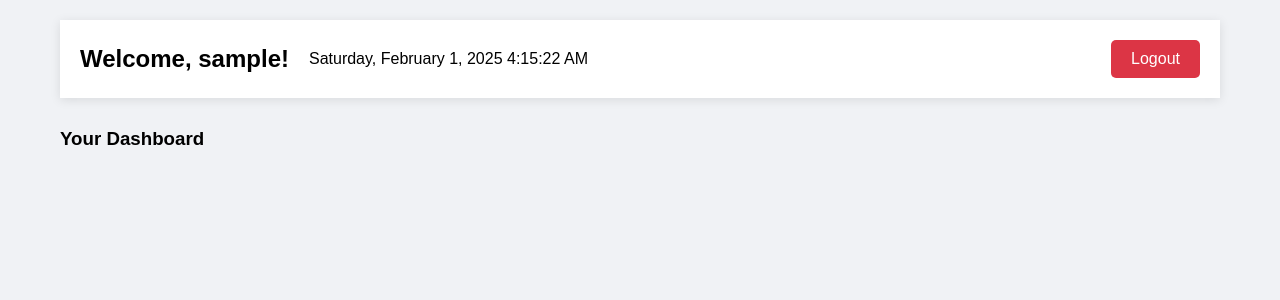
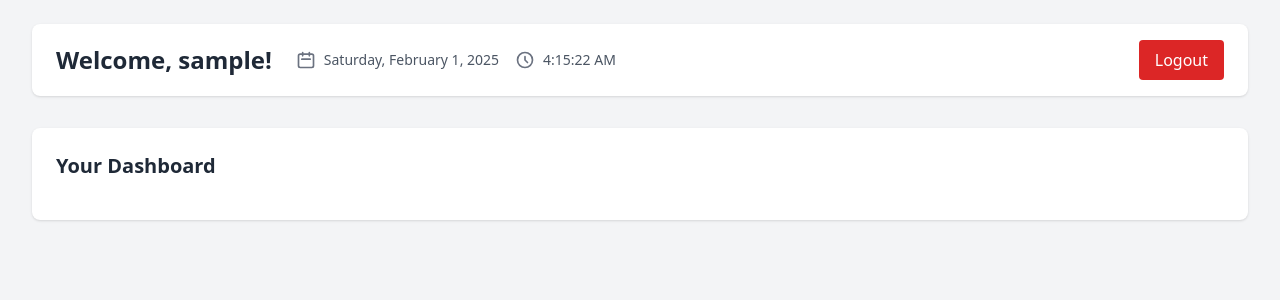
Before and after one commit to Toymakerftw/flask-wip, a Flask app: page /dashboard in a window 1280 px wide. Shown: the top 300 px of the page. Run offline with Flask 3, Linux system fonts and the light colour scheme; the visitor is signed in with stand-in values (Sample User, id 1); some libraries are stand-ins or nearby versions.

Commit message:
Make it look cool

```diff
--- a/templates/base.html
+++ b/templates/base.html
@@ -4,20 +4,22 @@
     <meta charset="UTF-8">
     <meta name="viewport" content="width=device-width, initial-scale=1.0">
     <title>Flask Auth App</title>
-    <link rel="stylesheet" href="{{ url_for('static', filename='style.css') }}">
+    <script src="https://cdn.tailwindcss.com"></script>
+    <script src="{{ url_for('static', filename='script.js') }}"></script>
 </head>
-<body>
-    <div class="container">
+<body class="bg-gray-100">
+    <div class="max-w-7xl mx-auto px-4 sm:px-6 lg:px-8 py-6">
         {% with messages = get_flashed_messages() %}
             {% if messages %}
                 {% for message in messages %}
-                    <div class="alert">{{ message }}</div>
+                    <div class="bg-blue-100 border-l-4 border-blue-500 text-blue-700 p-4 mb-4 rounded">
+                        {{ message }}
+                    </div>
                 {% endfor %}
             {% endif %}
         {% endwith %}
 
         {% block content %}{% endblock %}
     </div>
-    <script src="{{ url_for('static', filename='script.js') }}"></script>
 </body>
 </html>
--- a/templates/dashboard.html
+++ b/templates/dashboard.html
@@ -1,23 +1,35 @@
 {% extends "base.html" %}
 
 {% block content %}
-    <header class="dashboard-header">
-        <div class="header-info">
-            <div>
-                <h2>Welcome, {{ username }}!</h2>
+    <header class="bg-white shadow rounded-lg mb-8">
+        <div class="max-w-7xl mx-auto py-4 px-6 flex justify-between items-center">
+            <div class="flex flex-col sm:flex-row sm:items-center space-y-2 sm:space-y-0 sm:space-x-6">
+                <h2 class="text-2xl font-semibold text-gray-800">Welcome, {{ username }}!</h2>
+                <div class="text-gray-600 flex items-center space-x-4">
+                    <div class="flex items-center space-x-2">
+                        <svg class="w-5 h-5 text-gray-500" fill="none" stroke="currentColor" viewBox="0 0 24 24" xmlns="http://www.w3.org/2000/svg">
+                            <path stroke-linecap="round" stroke-linejoin="round" stroke-width="2" d="M8 7V3m8 4V3m-9 8h10M5 21h14a2 2 0 002-2V7a2 2 0 00-2-2H5a2 2 0 00-2 2v12a2 2 0 002 2z"></path>
+                        </svg>
+                        <span id="current-date" class="text-sm"></span>
+                    </div>
+                    <div class="flex items-center space-x-2">
+                        <svg class="w-5 h-5 text-gray-500" fill="none" stroke="currentColor" viewBox="0 0 24 24" xmlns="http://www.w3.org/2000/svg">
+                            <path stroke-linecap="round" stroke-linejoin="round" stroke-width="2" d="M12 8v4l3 3m6-3a9 9 0 11-18 0 9 9 0 0118 0z"></path>
+                        </svg>
+                        <span id="current-time" class="text-sm font-medium"></span>
+                    </div>
+                </div>
             </div>
-            <div>
-                <span id="current-date"></span>
-                <span id="current-time"></span>
-            </div>
+            <form action="{{ url_for('logout') }}" method="post">
+                <button type="submit" class="bg-red-600 hover:bg-red-700 text-white font-medium py-2 px-4 rounded transition duration-150 ease-in-out">
+                    Logout
+                </button>
+            </form>
         </div>
-        <form action="{{ url_for('logout') }}" method="post">
-            <button type="submit" class="logout-btn">Logout</button>
-        </form>
     </header>
 
-    <div class="dashboard-content">
-        <h3>Your Dashboard</h3>
+    <div class="bg-white shadow rounded-lg p-6">
+        <h3 class="text-xl font-semibold text-gray-800 mb-4">Your Dashboard</h3>
         <!-- Add your dashboard content here -->
     </div>
 {% endblock %}
```
Also changed, not shown: templates/index.html (+9 -5 lines), templates/signin.html (+21 -12 lines), templates/signup.html (+26 -16 lines).
